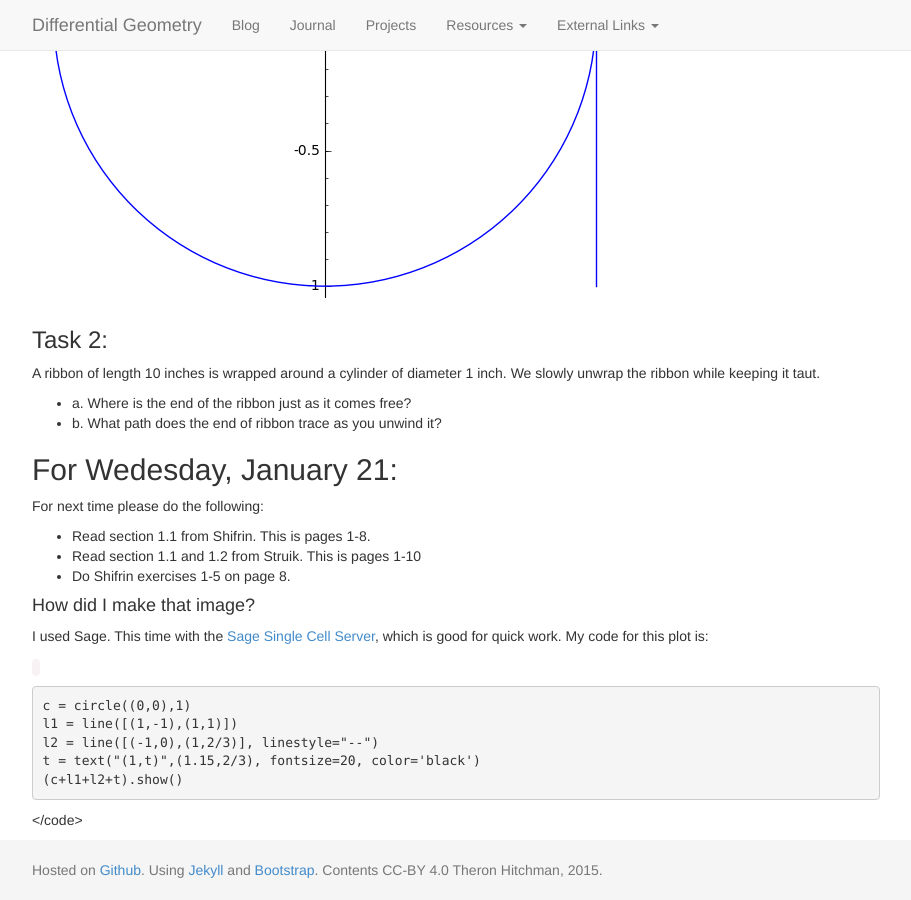
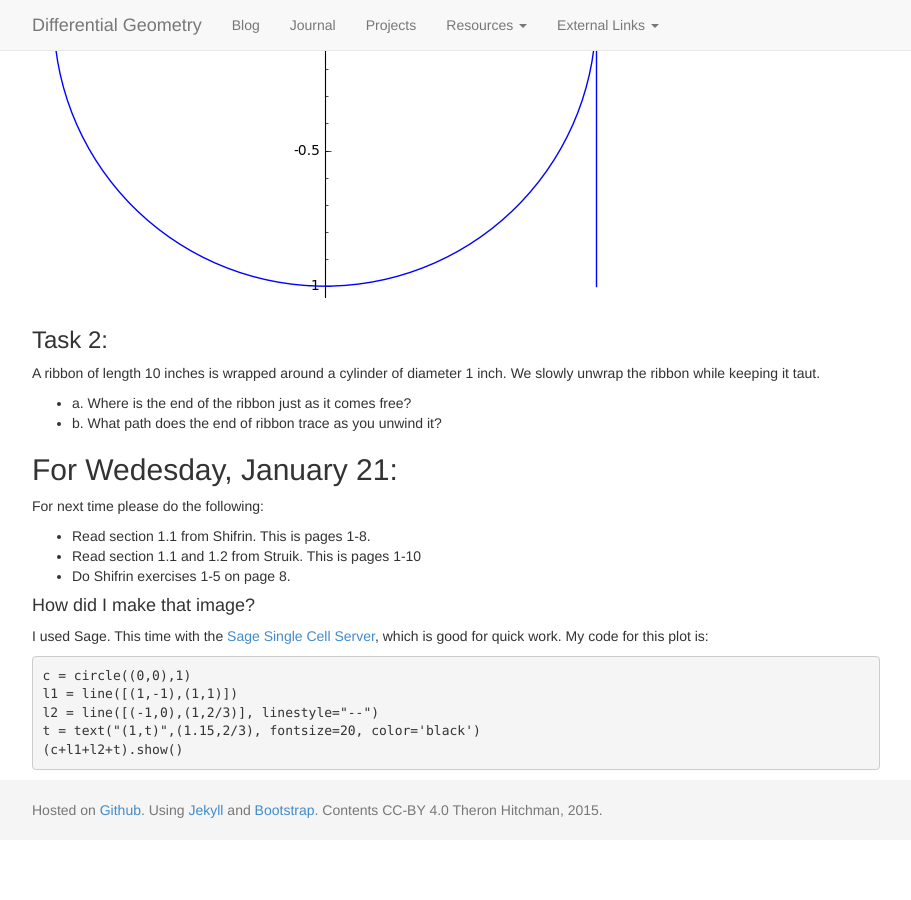
Before and after one commit to theronhitchman/differential-geometry, a Jekyll site: the page built from _posts/2015-01-14-first-day.md, in a window 1280 px wide and 900 px high, scrolled down 635 px. Shown: the whole window, without its empty margins (38-949 px from the left). Built offline with Jekyll 4.4.1, drawn with Linux system fonts in a browser that asks for light colours; nearby versions of some CDN libraries; after the commit the page ends 1475 px from its top, so only the background shows below that.

Commit message:
fix code block in 1/14 post

```diff
--- a/_posts/2015-01-14-first-day.md
+++ b/_posts/2015-01-14-first-day.md
@@ -35,12 +35,8 @@ For next time please do the following:
 I used Sage. This time with the [Sage Single Cell Server](http://sagecell.sagemath.org/),
 which is good for quick work. My code for this plot is:
 
-<code>
-<pre>
-c = circle((0,0),1)
-l1 = line([(1,-1),(1,1)])
-l2 = line([(-1,0),(1,2/3)], linestyle="--")
-t = text("(1,t)",(1.15,2/3), fontsize=20, color='black')
-(c+l1+l2+t).show()
-</pre>
-</code>
+    c = circle((0,0),1)
+    l1 = line([(1,-1),(1,1)])
+    l2 = line([(-1,0),(1,2/3)], linestyle="--")
+    t = text("(1,t)",(1.15,2/3), fontsize=20, color='black')
+    (c+l1+l2+t).show()
```
